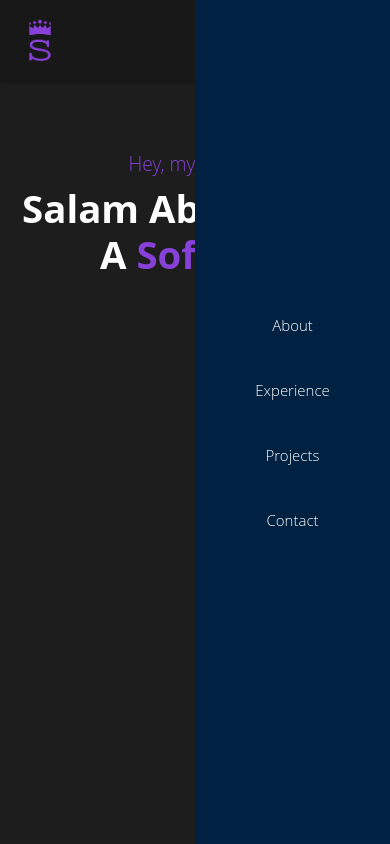
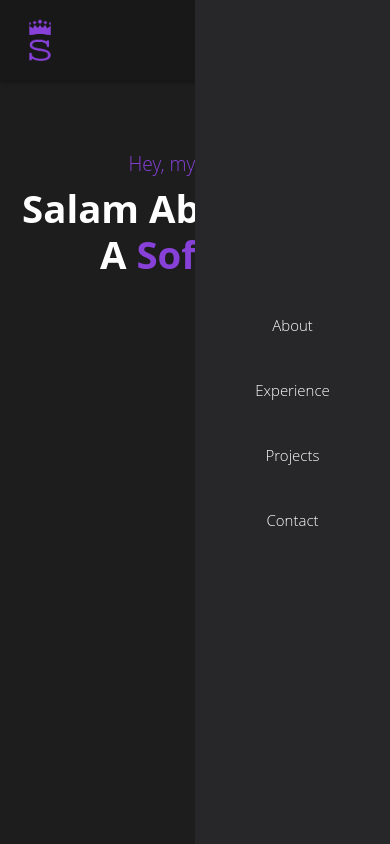
Before and after one commit to Salam-Aboul-Hosn/Salam-PersonalPortfolio, a React (Create React App) app: page / in a window 390 px wide. Both pictures are taken after a click on the icon 360 px from the left and 40 px from the top of the page. Shown: the top 844 px of the page. Built offline with nearby package versions, Linux system fonts and the light colour scheme.

Commit message:
navbar phone

```diff
--- a/src/components/Navbar.jsx
+++ b/src/components/Navbar.jsx
@@ -39,7 +39,9 @@ function Navbar() {
   const handleIconClick = () => {
     setOpenMenu(!openMenu);
   };
-
+  const handleMenuClick = () => {
+    setOpenMenu(!openMenu);
+  };
   console.log(openMenu);
   return (
     <header className={Navbarcss.header}>
@@ -59,6 +61,7 @@ function Navbar() {
           {openMenu && (
             <div className={Navbarcss.navClickMenu}>
               <Link
+                onClick={handleMenuClick}
                 to='About'
                 spy={true}
                 smooth={true}
@@ -70,6 +73,7 @@ function Navbar() {
                 About
               </Link>
               <Link
+                onClick={handleMenuClick}
                 to='Experience'
                 spy={true}
                 smooth={true}
@@ -81,6 +85,7 @@ function Navbar() {
                 Experience
               </Link>
               <Link
+                onClick={handleMenuClick}
                 to='Projects'
                 spy={true}
                 smooth={true}
@@ -92,6 +97,7 @@ function Navbar() {
                 Projects
               </Link>
               <Link
+                onClick={handleMenuClick}
                 to='Contact'
                 spy={true}
                 smooth={true}
--- a/src/styles/components/Navbar.module.css
+++ b/src/styles/components/Navbar.module.css
@@ -48,7 +48,6 @@
   position: fixed;
   display: flex;
   width: 50vw;
-  background: rgb(0, 33, 65);
   flex-direction: column;
   transition: 0.5s ease-in;
 
@@ -58,6 +57,7 @@
   top: 0;
   right: 0;
   height: 100vh;
+  background-color: #27272a;
 }
 .navClickMenu .anchor {
   background-color: transparent;
```
